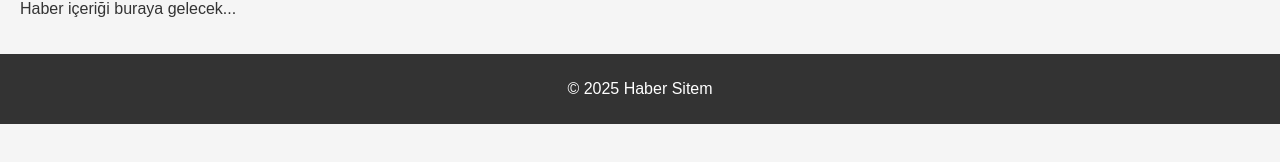
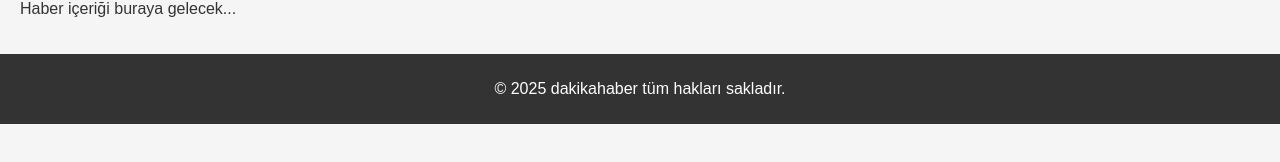
Before and after one commit to beratizmjn/ilk-sitem, a plain HTML site: page haber1.html in a window 1280 px wide. Shown: the part 274-436 px from the top of the page. Drawn offline with Linux system fonts and the light colour scheme.

Commit message:
Add files via upload

```diff
--- a/haber1.html
+++ b/haber1.html
@@ -23,7 +23,7 @@
     </main>
 
     <footer>
-        <p>© 2025 Haber Sitem</p>
+        <p>© 2025 dakikahaber tüm hakları sakladır.</p>
     </footer>
 </body>
 </html>
```
